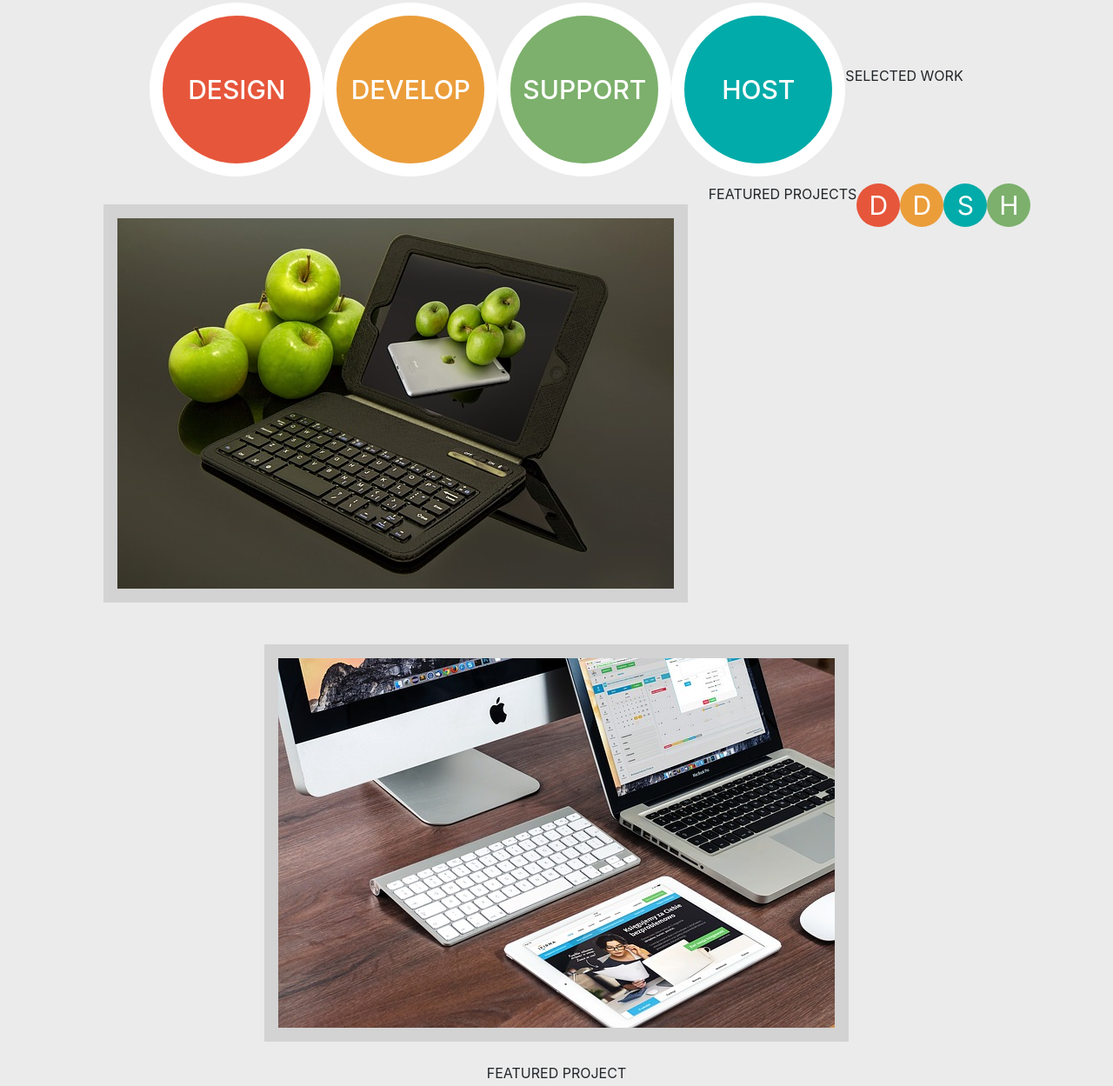
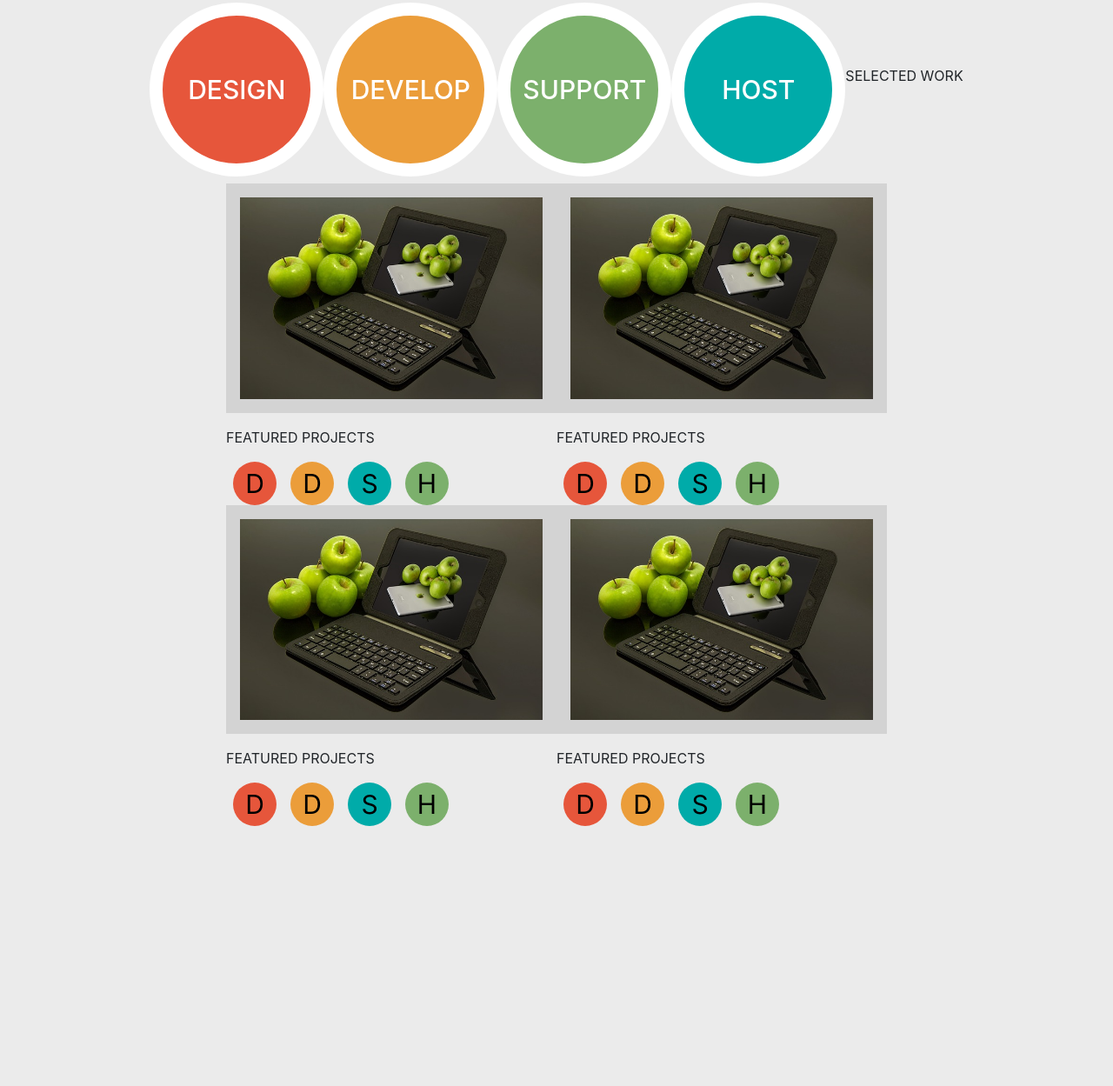
Before and after one commit to juan-mitchell/codeup-design-project, a plain HTML site: page codeup-design.html in a window 1280 px wide. Shown: the part 613-1862 px from the top of the page at 87% size. After the commit the page ends 1563 px from the top, so only its background shows below. Drawn offline with nearby package versions, Linux system fonts and the light colour scheme.

Commit message:
small device

```diff
--- a/codeup-design.html
+++ b/codeup-design.html
@@ -35,65 +35,122 @@
                     <h3 class="circle blue">HOST</h3>
                 </div>
                 <p><br><br><br>SELECTED WORK</p>
+            </div>
+            <div class="row">
+                <div class="col-xs-12 col-md-8">
+                    <div class="row">
+                        <div class="col-xs-12 col-sm-6">
+                            <div class="row">
                                 <img id="apple" src="assets/images/apple-ipad.jpg" alt="ipad">
+                            </div>
+                            <div class="row d-flex justify-content-between mt-3 align-items-center">
                                 <p>FEATURED PROJECTS</p>
+                                <div class="d-flex">
                                     <p class="circle-icons red">D</p>
                                     <p class="circle-icons yellow">D</p>
                                     <p class="circle-icons blue">S</p>
                                     <p class="circle-icons green">H</p>
                                 </div>
                             </div>
-        <div>
-            <img id="macbook" src="assets/images/macbook.jpg" alt="macbook">
-            <p>FEATURED PROJECT</p>
+                        </div>
+                        <div class="col-xs-12 col-sm-6 d-none d-sm-block">
+                            <div class="row">
+                                <img id="apple" src="assets/images/apple-ipad.jpg" alt="ipad">
+                            </div>
+                            <div class="row d-flex justify-content-between mt-3 align-items-center">
+                                <p>FEATURED PROJECTS</p>
+                                <div class="d-flex">
                                     <p class="circle-icons red">D</p>
                                     <p class="circle-icons yellow">D</p>
                                     <p class="circle-icons blue">S</p>
                                     <p class="circle-icons green">H</p>
-
                                 </div>
-
-        <div>
-            <img id="man" src="assets/images/man.jpg" alt="man">
-            <p>FEATURED PROJECT</p>
+                            </div>
+                        </div>
+                        <div class="col-xs-12 col-sm-6 d-none d-sm-block">
+                            <div class="row">
+                                <img id="apple" src="assets/images/apple-ipad.jpg" alt="ipad">
+                            </div>
+                            <div class="row d-flex justify-content-between mt-3 align-items-center">
+                                <p>FEATURED PROJECTS</p>
+                                <div class="d-flex">
                                     <p class="circle-icons red">D</p>
                                     <p class="circle-icons yellow">D</p>
                                     <p class="circle-icons blue">S</p>
                                     <p class="circle-icons green">H</p>
-
                                 </div>
-
-        <div>
-            <img id="security" src="assets/images/security.jpg" alt="security">
-            <p>FEATURED PROJECT</p>
+                            </div>
+                        </div>
+                        <div class="col-xs-12 col-sm-6 d-none d-sm-block">
+                            <div class="row">
+                                <img id="apple" src="assets/images/apple-ipad.jpg" alt="ipad">
+                            </div>
+                            <div class="row d-flex justify-content-between mt-3 align-items-center">
+                                <p>FEATURED PROJECTS</p>
+                                <div class="d-flex">
                                     <p class="circle-icons red">D</p>
                                     <p class="circle-icons yellow">D</p>
                                     <p class="circle-icons blue">S</p>
                                     <p class="circle-icons green">H</p>
+                                </div>
+                            </div>
+                        </div>
+                    </div>
+                </div>
+            </div>
 
         </div>
+        <!--        <div>-->
+        <!--            <img id="macbook" src="assets/images/macbook.jpg" alt="macbook">-->
+        <!--            <p>FEATURED PROJECT</p>-->
+        <!--            <p class="circle-icons red">D</p>-->
+        <!--            <p class="circle-icons yellow">D</p>-->
+        <!--            <p class="circle-icons blue">S</p>-->
+        <!--            <p class="circle-icons green">H</p>-->
 
-        <div>
-            <img id="mobile-phone" src="assets/images/mobile-phone.jpg" alt="mobile-phone">
-            <p>THE ADMIN BAR AND ABSOLUTE POSITIONING</p>
+        <!--        </div>-->
 
-        </div>
+        <!--        <div>-->
+        <!--            <img id="man" src="assets/images/man.jpg" alt="man">-->
+        <!--            <p>FEATURED PROJECT</p>-->
+        <!--            <p class="circle-icons red">D</p>-->
+        <!--            <p class="circle-icons yellow">D</p>-->
+        <!--            <p class="circle-icons blue">S</p>-->
+        <!--            <p class="circle-icons green">H</p>-->
 
-        <div>
-            <img id="head" src="assets/images/head.jpg" alt="head">
-            <p>NIBBLER AWESOME WEBSITE TESTING</p>
+        <!--        </div>-->
 
-        </div>
+        <!--        <div>-->
+        <!--            <img id="security" src="assets/images/security.jpg" alt="security">-->
+        <!--            <p>FEATURED PROJECT</p>-->
+        <!--            <p class="circle-icons red">D</p>-->
+        <!--            <p class="circle-icons yellow">D</p>-->
+        <!--            <p class="circle-icons blue">S</p>-->
+        <!--            <p class="circle-icons green">H</p>-->
 
-        <div>
-            <img id="ipad" src="assets/images/ipad.jpg" alt="ipad">
-            <p>HOW TO GET GOOGLE TO LIKE YOU</p>
+        <!--        </div>-->
 
-        </div>
+        <!--        <div>-->
+        <!--            <img id="mobile-phone" src="assets/images/mobile-phone.jpg" alt="mobile-phone">-->
+        <!--            <p>THE ADMIN BAR AND ABSOLUTE POSITIONING</p>-->
 
-        <i class="bi bi-twitter">LAST TWEET <br><br>Lorem ipsum dolor sit amet, consectetur adipisicing elit. Aperiam
-            culpa deleniti, distinctio dolor dolorum ducimus, ea eaque esse modi perspiciatis quidem repellendus
-            reprehenderit tempora tempore ullam.!</i>
+        <!--        </div>-->
+
+        <!--        <div>-->
+        <!--            <img id="head" src="assets/images/head.jpg" alt="head">-->
+        <!--            <p>NIBBLER AWESOME WEBSITE TESTING</p>-->
+
+        <!--        </div>-->
+
+        <!--        <div>-->
+        <!--            <img id="ipad" src="assets/images/ipad.jpg" alt="ipad">-->
+        <!--            <p>HOW TO GET GOOGLE TO LIKE YOU</p>-->
+
+        <!--        </div>-->
+
+        <!--        <i class="bi bi-twitter">LAST TWEET <br><br>Lorem ipsum dolor sit amet, consectetur adipisicing elit. Aperiam-->
+        <!--            culpa deleniti, distinctio dolor dolorum ducimus, ea eaque esse modi perspiciatis quidem repellendus-->
+        <!--            reprehenderit tempora tempore ullam.!</i>-->
 
 
     </body>
--- a/css/codeup-design.css
+++ b/css/codeup-design.css
@@ -63,7 +63,9 @@ li {
 }
 
 #apple  {
-    margin: 1.5em;
+    /*margin: 1.5em;*/
+    width: 100%;
+    object-fit: cover;
     border: 1em solid lightgray;
 }
 
@@ -73,8 +75,9 @@ li {
     line-height: 50px;
     border-radius: 50%;
     font-size: 30px;
-    color: #fff;
     text-align: center;
+    margin: 0 8px;
+   color: black;
 }
 
 .circles-icon {
```
Lines whose indentation alone changed are shown as unchanged.
